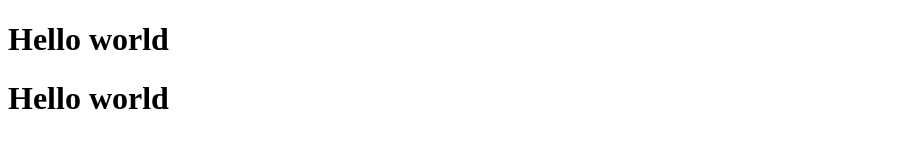
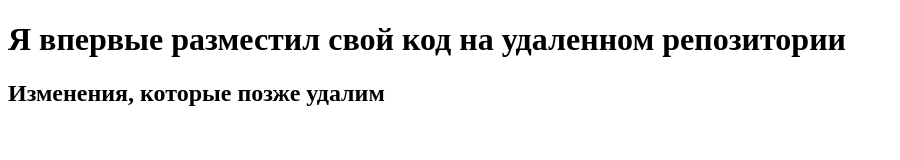
Before and after one commit to trbinvn/test_repo, a plain HTML site: page index.html in a window 1280 px wide. Shown: the whole page, without its empty margins (0-900 px from the left). Drawn offline with Linux system fonts and the light colour scheme.

Commit message:
Ошибочный коммит

```diff
--- a/index.html
+++ b/index.html
@@ -6,7 +6,7 @@
     <title>Document</title>
 </head>
 <body>
-    <h1>Hello world</h1>
-    <h1>Hello world</h1>
+    <h1>Я впервые разместил свой код на удаленном репозитории</h1>
+    <h2>Изменения, которые позже удалим</h2>
 </body>
 </html>
```
